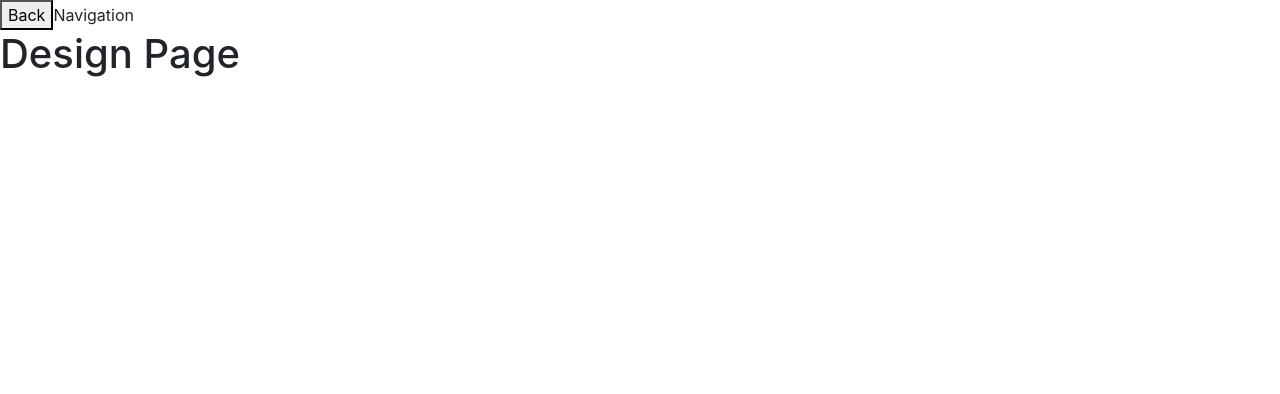
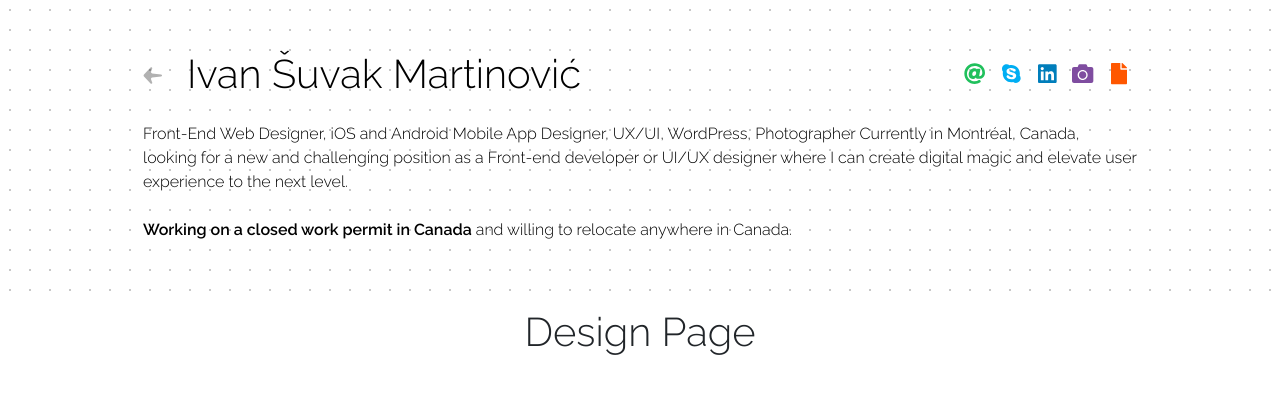
Before and after one commit to shoowack/portfolio-website, a React (Create React App) app: page /designs in a window 1280 px wide. Shown: the top 394 px of the page. Built offline with nearby package versions, Linux system fonts and the light colour scheme.

Commit message:
added navigation

```diff
--- a/src/App.js
+++ b/src/App.js
@@ -7,21 +7,9 @@ export default function App() {
   return (
     <BrowserRouter>
       <Switch>
-        <Route
-          exact
-          path="/"
-          render={(props) => <pages.FrontPage {...props} />}
-        />
-        <Route
-          exact
-          path="/designs"
-          render={(props) => <pages.DesignPage {...props} />}
-        />
-        <Route
-          exact
-          path="/websites"
-          render={(props) => <pages.WebsitesPage {...props} />}
-        />
+        <Route exact path="/" component={pages.FrontPage} />
+        <Route path="/designs" component={pages.DesignPage} />
+        <Route path="/websites" component={pages.WebsitesPage} />
       </Switch>
     </BrowserRouter>
   );
--- /dev/null
+++ b/src/components/header-info-link.jsx
@@ -0,0 +1,51 @@
+import { useState } from "react";
+import { Tooltip } from "reactstrap";
+import PropTypes from "prop-types";
+import { library } from "@fortawesome/fontawesome-svg-core";
+import { FontAwesomeIcon } from "@fortawesome/react-fontawesome";
+import { fab } from "@fortawesome/free-brands-svg-icons";
+import { fas } from "@fortawesome/free-solid-svg-icons";
+
+export default function HeaderInfoLink({
+  id,
+  link,
+  tooltipText,
+  icon,
+  newTab,
+  size = "lg",
+  tooltipPlacement = "top",
+  color
+}) {
+  const [tooltipOpen, setTooltipOpen] = useState(false);
+
+  const toggle = () => setTooltipOpen(!tooltipOpen);
+  library.add(fab, fas);
+
+  return (
+    <>
+      <a href={link} target={newTab && "_blank"} id={id}>
+        <FontAwesomeIcon icon={icon} size={size} color={color} />
+      </a>
+      {tooltipText && (
+        <Tooltip
+          placement={tooltipPlacement}
+          isOpen={tooltipOpen}
+          target={id}
+          toggle={toggle}
+          dangerouslySetInnerHTML={{ __html: tooltipText }}
+        />
+      )}
+    </>
+  );
+}
+
+HeaderInfoLink.propTypes = {
+  id: PropTypes.oneOfType([PropTypes.string, PropTypes.number]),
+  link: PropTypes.string.isRequired,
+  tooltipText: PropTypes.string,
+  icon: PropTypes.array.isRequired,
+  newTab: PropTypes.bool,
+  size: PropTypes.string,
+  tooltipPlacement: PropTypes.string,
+  color: PropTypes.string
+};
--- a/src/components/navigation.jsx
+++ b/src/components/navigation.jsx
@@ -1,14 +1,50 @@
 import { useHistory } from "react-router";
+import HeaderInfoLink from "./header-info-link";
+import backIcon from "./../img/back_arrow.svg";
 
 export default function Navigation() {
   const history = useHistory();
+  const navigationData = require("./../data/navigation-data.json");
+  const { name, description, headerInfoLinks } = navigationData;
 
   return (
     <>
-      <button type="button" onClick={() => history.goBack()}>
-        Back
-      </button>
-      Navigation
+      <section className="aboutme" style={{ padding: "50px 10% 50px 10%" }}>
+        <div className="col-12">
+          <div className="d-flex align-items-center">
+            <div>
+              <a
+                href="/"
+                className="back-button mr-4"
+                onClick={() => history.goBack()}
+              >
+                <img src={backIcon} alt="Go back" />
+              </a>
+            </div>
+            <div className="mr-auto">{name && <h1>{name}</h1>}</div>
+            <div className="header-info-links">
+              {headerInfoLinks.map((headerLink) => {
+                const { id, link, tooltipText, icon, color } = headerLink;
+
+                return (
+                  <HeaderInfoLink
+                    id={id}
+                    key={id}
+                    link={link}
+                    tooltipText={tooltipText}
+                    icon={icon}
+                    color={color}
+                  />
+                );
+              })}
+            </div>
+          </div>
+        </div>
+        <p
+          className="col-12 mt-4"
+          dangerouslySetInnerHTML={{ __html: description }}
+        ></p>
+      </section>
     </>
   );
 }
--- /dev/null
+++ b/src/data/navigation-data.json
@@ -0,0 +1,44 @@
+{
+  "name": "Ivan Šuvak Martinović",
+  "description": "Front-End Web Designer, iOS and Android Mobile App Designer, UX/UI, WordPress, Photographer Currently in Montréal, Canada, looking for a new and challenging position as a Front-end developer or UI/UX designer where I can create digital magic and elevate user experience to the next level.<br/><br/><strong>Working on a closed work permit in Canada</strong> and willing to relocate anywhere in Canada.",
+  "headerInfoLinks": [
+    {
+      "id": "mail",
+      "link": "mailto:isuvak@gmail.com",
+      "tooltipText": "E-mail me",
+      "icon": ["fas", "at"],
+      "color": "#20C05C"
+    },
+    {
+      "id": "skype",
+      "link": "skype:shoowack?chat",
+      "tooltipText": "Skype me",
+      "icon": ["fab", "skype"],
+      "color": "#00AEF3"
+    },
+    {
+      "id": "linkedin",
+      "link": "https://www.linkedin.com/in/ivan-suvak-martinovic/",
+      "tooltipText": "LinkedIn Profile",
+      "icon": ["fab", "linkedin"],
+      "newTab": true,
+      "color": "#007EBB"
+    },
+    {
+      "id": "photography",
+      "link": "http://ii.photography/",
+      "tooltipText": "Photography<br>Portfolio",
+      "icon": ["fas", "camera"],
+      "newTab": true,
+      "color": "#7F4DA0"
+    },
+    {
+      "id": "cv",
+      "link": "https://shoowack.com/wp-content/uploads/2018/02/Ivan-Suvak-Martinovic-CV.pdf",
+      "tooltipText": "Download CV",
+      "icon": ["fas", "file"],
+      "size": "1x",
+      "color": "#FF5700"
+    }
+  ]
+}
--- a/src/pages/front.page.jsx
+++ b/src/pages/front.page.jsx
@@ -1,5 +1,5 @@
 export default function FrontPage() {
-  let frontPageData = require("./../data/front-page-data.json");
+  const frontPageData = require("./../data/front-page-data.json");
 
   return (
     <div className="site-main">
--- a/src/pages/websites.page.jsx
+++ b/src/pages/websites.page.jsx
@@ -1,3 +1,10 @@
+import Navigation from "../components/navigation";
+
 export default function WebsitesPage() {
-  return <h1>Websites Page</h1>;
+  return (
+    <>
+      <Navigation />
+      <h1>Websites Page</h1>
+    </>
+  );
 }
--- a/src/styles.scss
+++ b/src/styles.scss
@@ -95,6 +95,7 @@
           font-size: 2.5vw;
         }
       }
+
       h3 {
         text-transform: uppercase;
         font-family: 'Open Sans', sans-serif;
@@ -162,3 +163,240 @@
     }
   }
 }
+
+section:not(.aboutme) a {
+  background: rgba(0,0,0,.1);
+  padding: 2px 5px;
+  border-radius: 3px;
+  color: #000;
+  text-decoration: none;
+  font-weight: 600;
+
+  &.section {
+    padding: 0;
+  }
+}
+
+section {
+  overflow: hidden;
+  width: 100%;
+  padding: 20px 0;
+
+  @include media-breakpoint-up(md) {
+    padding: 80px 0;
+  }
+
+  &.hidden {
+    display: none;
+  }
+
+  &.aboutme {
+    background-image: radial-gradient(#c8c8c8 5%, #fff 5%);
+    background-position: 0 0;
+    background-size: 20px 20px;
+    color: #000;
+
+    @media (prefers-color-scheme: dark) {
+      background-image: radial-gradient(#222 5%, #000 5%);
+      background-position: 0 0;
+      background-size: 20px 20px;
+      color: #fff;
+    }
+
+    .back-button {
+      opacity: .3;
+      transition: .25s all ease-in-out;
+
+      &:hover {
+        opacity: .6;
+        transition: .25s all ease-in-out;
+      }
+
+      @media (prefers-color-scheme: light) {
+        filter: invert(1);
+      }
+
+      img {
+        height: 17px;
+        width: 20px;
+      }
+    }
+
+    &-title {
+      @include media-breakpoint-down(sm) {
+        margin-bottom: 20px;
+      }
+
+      p {
+        text-align: left;
+        margin: 0;
+        padding:0;
+      }
+
+      a {
+        background: rgba(0,0,0,.1);
+      }
+    }
+
+    @keyframes preload {
+      30% {
+        top: 20px;
+        opacity: 0;
+      }
+      100% {
+        opacity: 1;
+        top: 8px;
+      }
+    }
+
+    .header-info-links {
+      display: flex;
+
+      a {
+        height: 36px;
+        width: 36px;
+        display: flex;
+        justify-content: center;
+        align-items: center;
+        opacity: 0;
+        animation: preload 1s ease-in-out;
+        animation-fill-mode: forwards;
+
+        @for $i from 1 through 10 {
+          &:nth-child(#{$i}n) {
+            animation-delay: #{$i * 0.1}s;
+          }
+        }
+      }
+    }
+  }
+}
+
+h1, h2, h3 {
+  font-family: 'Raleway', Arial, sans-serif;
+  font-weight: 100;
+  text-align: center;
+  margin: 0;
+}
+
+h3 {
+  margin-top: 20px;
+}
+
+p {
+  font-size: 1em;
+  line-height: 1.5;
+  font-family: 'Raleway', Arial, sans-serif;
+  text-rendering: optimizeLegibility;
+  -webkit-font-smoothing: antialiased;
+
+  &.desc {
+    width: 90%;
+    margin: 10px auto 30px auto;
+
+    @include media-breakpoint-up(md) {
+      margin: 20px auto 50px auto;
+      text-align: center;
+      width: 80%;
+    }
+  }
+}
+
+mark {
+  padding: 2px 5px;
+  border-radius: 3px;
+  font-weight: 600;
+  background: yellow;
+  white-space: nowrap;
+}
+
+.darker {
+  hr {
+    width: 80%;
+    background: rgba(0, 0, 0, .1);
+    border: 0;
+    height: 1px;
+    margin: 10px auto;
+
+    @include media-breakpoint-up(md) {
+      margin: 50px auto;
+    }
+  }
+
+  h2, p{
+    color: #000;
+  }
+
+  a,
+  a:hover,
+  a:visited {
+    color: #000;
+    font-weight: 600;
+    background: rgba(0,0,0,.1);
+  }
+
+  h3 {
+    color: rgba(0,0,0,.5);
+  }
+
+  .owl-dots .owl-dot span {
+    background: #333 !important;
+  }
+
+  .owl-nav {
+    [class*='owl-'] {
+      background: #333;
+
+      &:hover {
+        background: #333;
+      }
+    }
+  }
+}
+
+.box {
+  display: none;
+  height: 200px;
+  width: 200px;
+  background: red;
+}
+
+.lighter {
+  h2, p {
+    color: #fff;
+  }
+
+  a,
+  a:hover,
+  a:visited {
+    color: #fff !important;
+    font-weight: 600;
+  }
+
+  h3 {
+    color: rgba(255,255,255,.5);
+  }
+
+  .owl-dots .owl-dot span {
+    background: #fff !important;
+  }
+
+  .owl-nav {
+    [class*='owl-'] {
+      color: #000 !important;
+      background: #fff;
+
+      &:hover {
+        background: #fff;
+      }
+    }
+  }
+}
+
+video {
+  display: block;
+  margin: 0 auto;
+  border-radius: 8px;
+  overflow: hidden;
+  box-shadow: 0 35px 55px rgba(0,0,0,0.08), 0 25px 63px rgba(0,0,0,0.08);
+}
```
Also changed, not shown: package.json (+7 -1 lines), src/img/back_arrow.svg (added).
